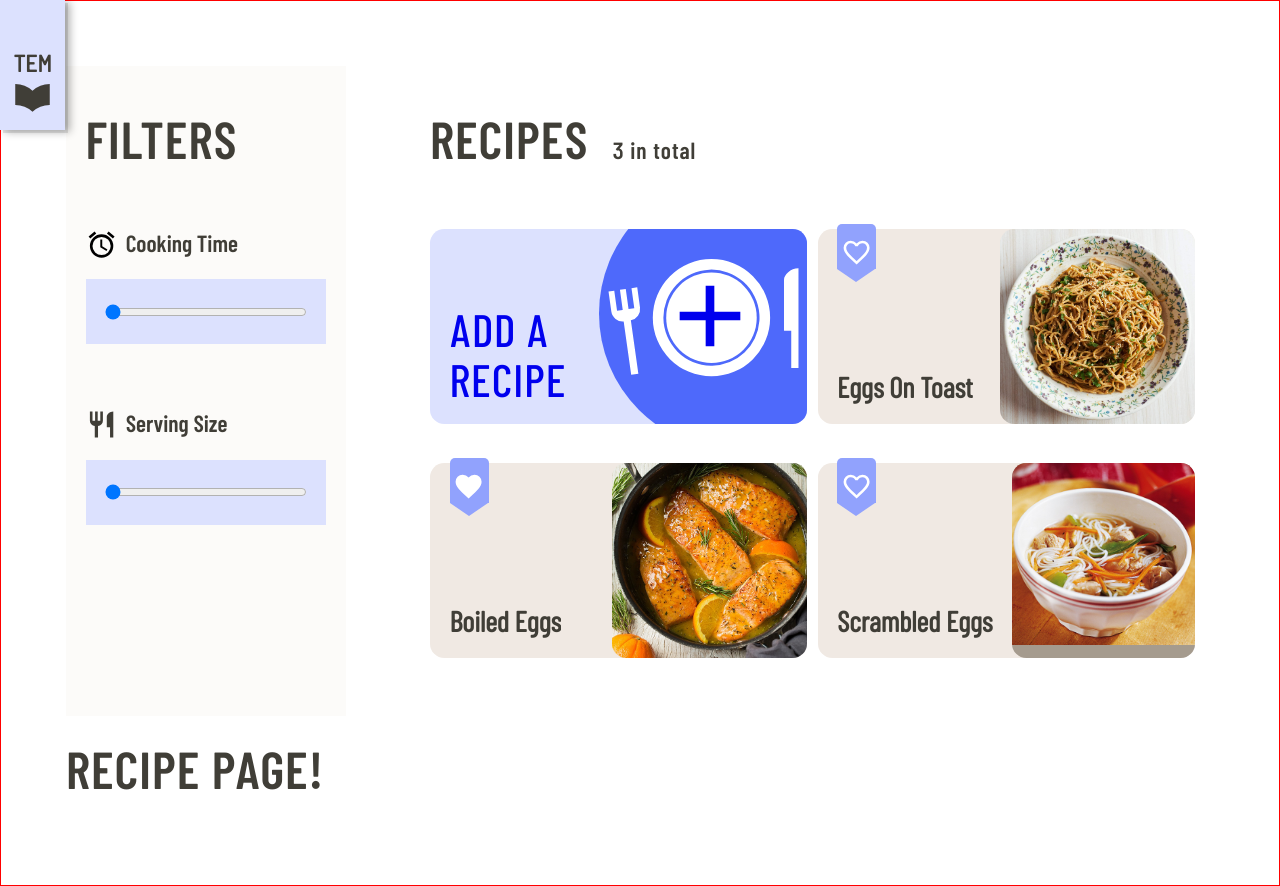
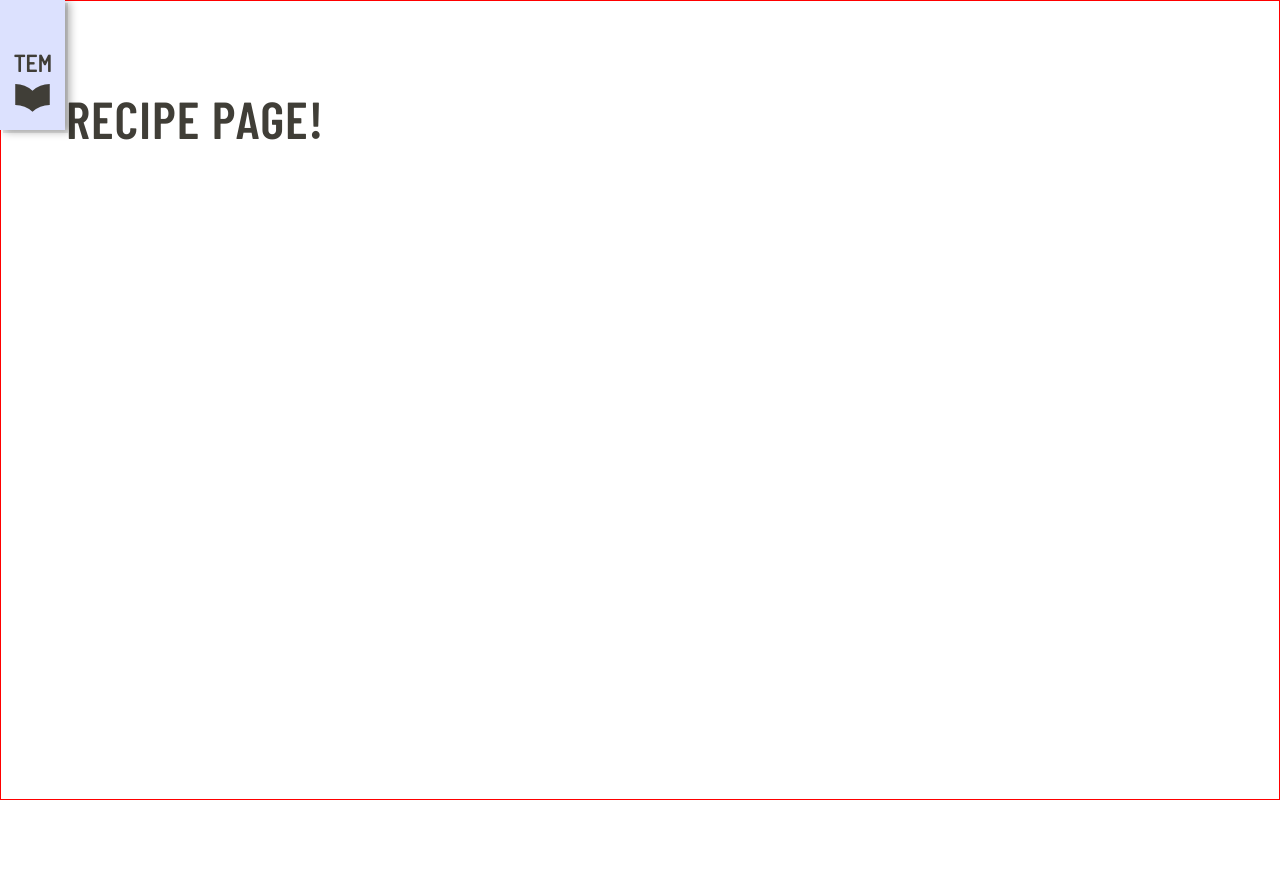
Before and after one commit to nadgerz/theEternalMenu, a React (Vite) app: page / in a window 1280 px wide. After the commit the page ends 800 px from the top, so only its background shows below. Built offline with nearby package versions, Linux system fonts and the light colour scheme.

Commit message:
new component Recipe rendered in App

```diff
--- a/src/App.js
+++ b/src/App.js
@@ -4,7 +4,7 @@ import ReactDOM from 'react-dom';
 // import { Link } from '@reach/router';
 
 import Header from './components/Header';
-import Overview from './pages/Overview';
+// import Overview from './pages/Overview';
 import Recipe from './pages/Recipe';
 
 // import FormikLogin from './Login';
@@ -24,7 +24,7 @@ const App = () => {
 
       <main id={'main'}>
         {/*<Router>*/}
-        <Overview />
+        {/*<Overview />*/}
         <Recipe />
         {/*<SearchParams path={'/'}/>*/}
         {/*<Recipe path={'/details/:id'}/>*/}
--- a/src/pages/Recipe.js
+++ b/src/pages/Recipe.js
@@ -4,7 +4,7 @@ import React from 'react';
 
 const Recipe = () => {
   return (
-    <div className={'recipe'}>
+    <div id={'recipe'} className={'recipe'}>
       <h2>Recipe Page!</h2>
     </div>
   );
```
